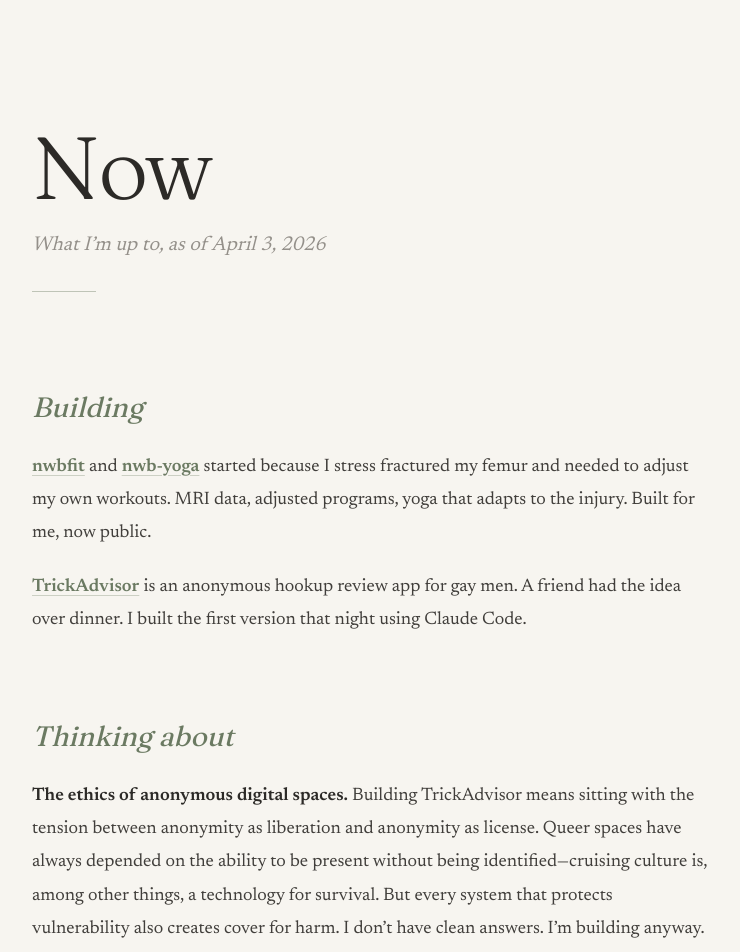
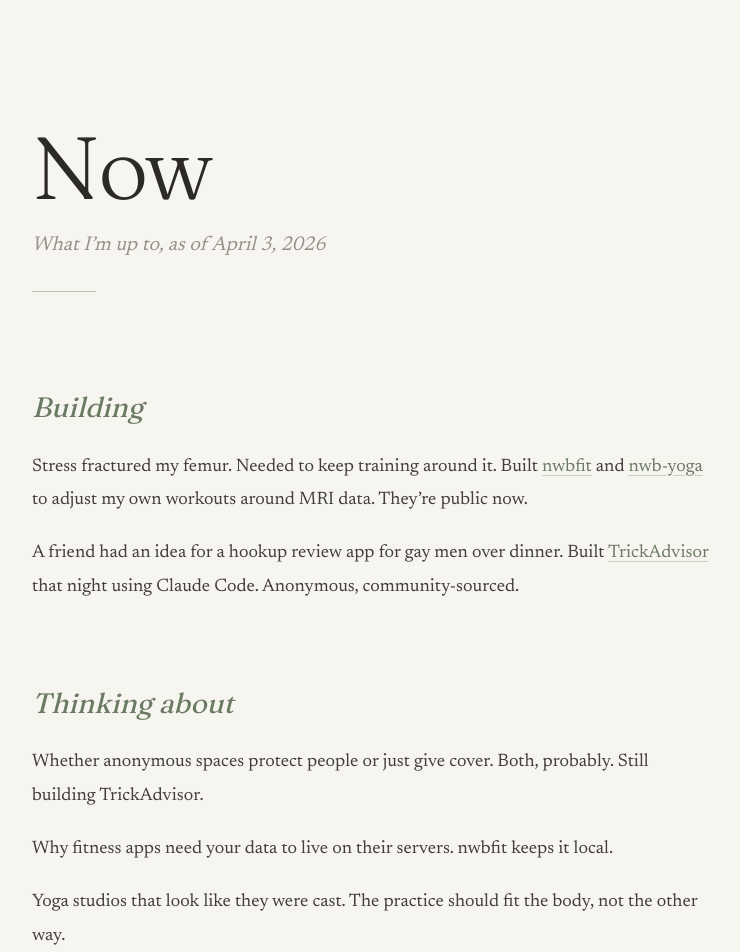
Before and after one commit to karlmarx/now-93fyi, a Next.js app: page / in a window 1280 px wide. Shown: the top 952 px of the page, without its empty margins (268-1008 px from the left). Built offline with nearby package versions, Linux system fonts and the light colour scheme.

Commit message:
copy: tighter voice, less explaining

```diff
--- a/app/page.tsx
+++ b/app/page.tsx
@@ -38,39 +38,27 @@
           </h2>
           <div className="font-prose text-[1.125rem] leading-[1.85] space-y-5 text-fg/90">
             <p>
-              <a
-                href="https://nfit.93.fyi"
-                target="_blank"
-                rel="noopener noreferrer"
-                className="text-accent hover:text-accent/80 underline decoration-accent/30 underline-offset-4"
-              >
-                <strong>nwbfit</strong>
+              Stress fractured my femur. Needed to keep training around it.
+              Built{" "}
+              <a href="https://nfit.93.fyi" target="_blank" rel="noopener noreferrer"
+                className="text-accent hover:text-accent/80 underline decoration-accent/30 underline-offset-4">
+                nwbfit
               </a>{" "}
               and{" "}
-              <a
-                href="https://nyoga.93.fyi"
-                target="_blank"
-                rel="noopener noreferrer"
-                className="text-accent hover:text-accent/80 underline decoration-accent/30 underline-offset-4"
-              >
-                <strong>nwb-yoga</strong>
+              <a href="https://nyoga.93.fyi" target="_blank" rel="noopener noreferrer"
+                className="text-accent hover:text-accent/80 underline decoration-accent/30 underline-offset-4">
+                nwb-yoga
               </a>{" "}
-              started because I stress fractured my femur and needed to adjust
-              my own workouts. MRI data, adjusted programs, yoga that adapts to
-              the injury. Built for me, now public.
+              to adjust my own workouts around MRI data. They&rsquo;re public now.
             </p>
             <p>
-              <a
-                href="https://trickadvisor.cc"
-                target="_blank"
-                rel="noopener noreferrer"
-                className="text-accent hover:text-accent/80 underline decoration-accent/30 underline-offset-4"
-              >
-                <strong>TrickAdvisor</strong>
+              A friend had an idea for a hookup review app for gay men over dinner.
+              Built{" "}
+              <a href="https://trickadvisor.cc" target="_blank" rel="noopener noreferrer"
+                className="text-accent hover:text-accent/80 underline decoration-accent/30 underline-offset-4">
+                TrickAdvisor
               </a>{" "}
-              is an anonymous hookup review app for gay men. A friend had the
-              idea over dinner. I built the first version that night using
-              Claude Code.
+              that night using Claude Code. Anonymous, community-sourced.
             </p>
           </div>
         </section>
@@ -85,38 +73,15 @@
           </h2>
           <div className="font-prose text-[1.125rem] leading-[1.85] space-y-5 text-fg/90">
             <p>
-              <em className="text-fg not-italic font-semibold">
-                The ethics of anonymous digital spaces.
-              </em>{" "}
-              Building TrickAdvisor means sitting with the tension between
-              anonymity as liberation and anonymity as license. Queer spaces
-              have always depended on the ability to be present without being
-              identified&mdash;cruising culture is, among other things, a
-              technology for survival. But every system that protects
-              vulnerability also creates cover for harm. I don&rsquo;t have
-              clean answers. I&rsquo;m building anyway.
+              Whether anonymous spaces protect people or just give cover. Both, probably.
+              Still building TrickAdvisor.
             </p>
             <p>
-              <em className="text-fg not-italic font-semibold">
-                Fitness data sovereignty.
-              </em>{" "}
-              Your body generates extraordinary amounts of data&mdash;heart
-              rate, gait patterns, muscle composition, spinal curvature. Most
-              of it flows straight into corporate databases the moment you clip
-              on a tracker. nwbfit is partly an argument that this information
-              belongs to you, and that meaningful fitness guidance requires
-              keeping it close rather than handing it over.
+              Why fitness apps need your data to live on their servers.
+              nwbfit keeps it local.
             </p>
             <p>
-              <em className="text-fg not-italic font-semibold">
-                Yoga and body image.
-              </em>{" "}
-              Yoga&rsquo;s Western iteration has a representation problem and a
-              body problem&mdash;the dominant aesthetic is thin, white, flexible
-              in ways that feel more performative than functional. nwb-yoga
-              starts from the opposite premise: every body is a yoga body, and
-              the practice should adapt to the person, not the other way
-              around.
+              Yoga studios that look like they were cast. The practice should fit the body, not the other way.
             </p>
           </div>
         </section>
```
